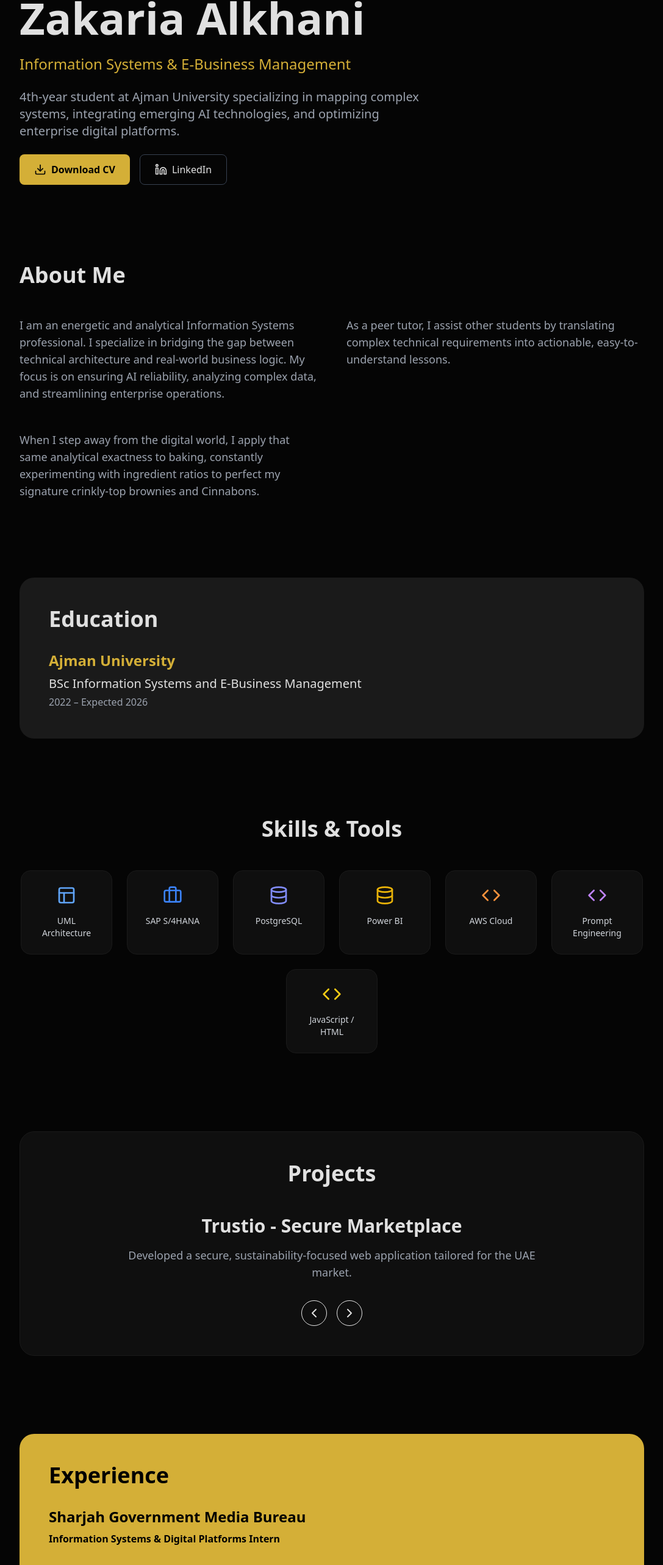
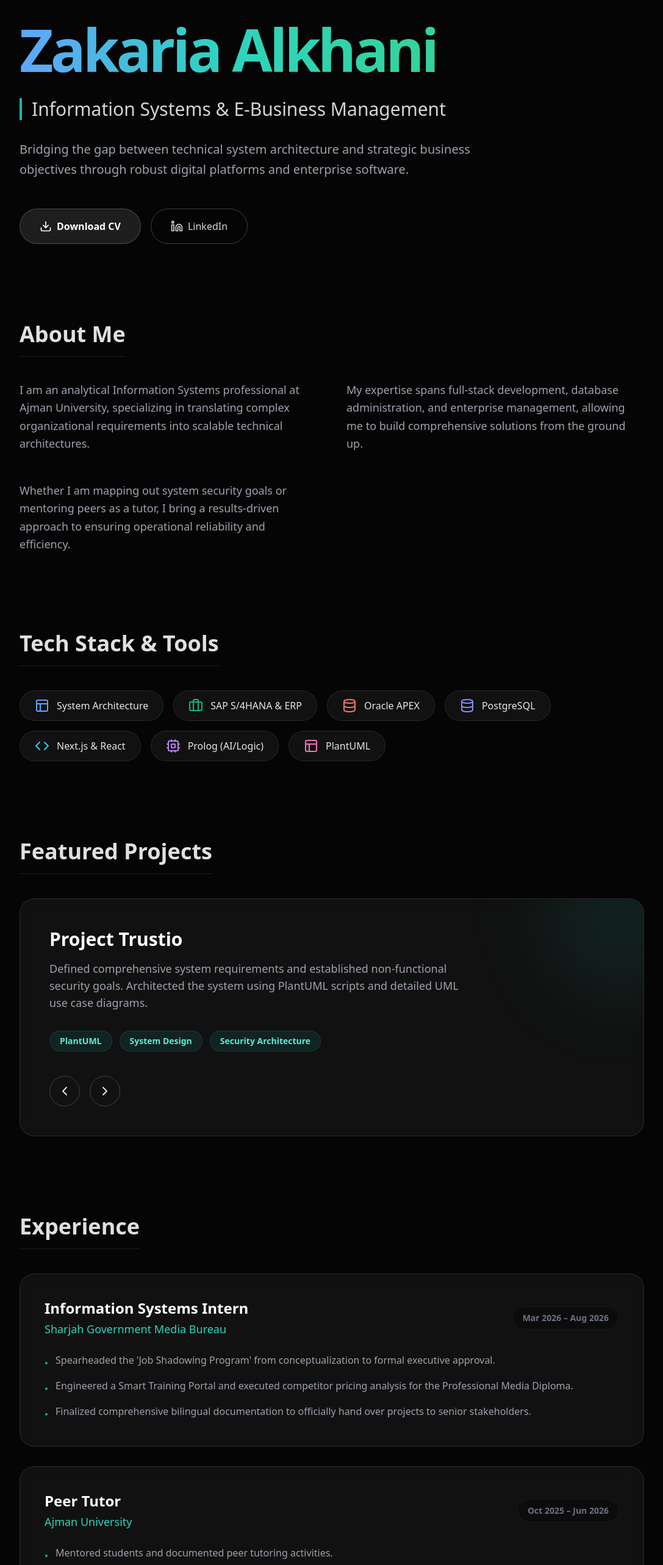
Before and after one commit to zakariayahia286-jpg/zakariayahia286-jpg.github.io, a Next.js app: page / in a window 1280 px wide. Shown: the part 87-2653 px from the top of the page at 61% size, without its empty margins (96-1183 px from the left). Built offline with nearby package versions, Linux system fonts and the light colour scheme.

Commit message:
Revise portfolio details and enhance UI sections
Updated portfolio data with new milestones, improved descriptions, and added new skills and projects. Enhanced UI components and sections for better presentation.

```diff
--- a/app/page.tsx
+++ b/app/page.tsx
@@ -1,98 +1,218 @@
 "use client"
 
 import { useState } from "react"
-import { Mail, Linkedin, Download, ChevronRight, ChevronLeft, Award, BookOpen, Briefcase, Code, Database, Layout } from "lucide-react"
+import { Mail, Linkedin, Download, ChevronRight, ChevronLeft, Award, BookOpen, Briefcase, Code, Database, Layout, Server, Cpu } from "lucide-react"
 
 export default function Home() {
   const [activeProj, setActiveProj] = useState(0)
   const [activeCert, setActiveCert] = useState(0)
 
+  // Upgraded Data Object with specific portfolio milestones
   const data = {
     name: "Zakaria Alkhani",
     role: "Information Systems & E-Business Management",
-    heroText: "4th-year student at Ajman University specializing in mapping complex systems, integrating emerging AI technologies, and optimizing enterprise digital platforms.",
+    heroText: "Bridging the gap between technical system architecture and strategic business objectives through robust digital platforms and enterprise software.",
     about: [
-        "I am an energetic and analytical Information Systems professional. I specialize in bridging the gap between technical architecture and real-world business logic. My focus is on ensuring AI reliability, analyzing complex data, and streamlining enterprise operations.",
-        "As a peer tutor, I assist other students by translating complex technical requirements into actionable, easy-to-understand lessons.",
-        "When I step away from the digital world, I apply that same analytical exactness to baking, constantly experimenting with ingredient ratios to perfect my signature crinkly-top brownies and Cinnabons."
+      "I am an analytical Information Systems professional at Ajman University, specializing in translating complex organizational requirements into scalable technical architectures.",
+      "My expertise spans full-stack development, database administration, and enterprise management, allowing me to build comprehensive solutions from the ground up.",
+      "Whether I am mapping out system security goals or mentoring peers as a tutor, I bring a results-driven approach to ensuring operational reliability and efficiency."
     ],
     skills: [
-        { name: "UML Architecture", icon: <Layout className="w-8 h-8 text-blue-400" /> },
-        { name: "SAP S/4HANA", icon: <Briefcase className="w-8 h-8 text-blue-500" /> },
-        { name: "PostgreSQL", icon: <Database className="w-8 h-8 text-indigo-400" /> },
-        { name: "Power BI", icon: <Database className="w-8 h-8 text-yellow-500" /> },
-        { name: "AWS Cloud", icon: <Code className="w-8 h-8 text-orange-400" /> },
-        { name: "Prompt Engineering", icon: <Code className="w-8 h-8 text-purple-400" /> },
-        { name: "JavaScript / HTML", icon: <Code className="w-8 h-8 text-yellow-400" /> }
+      { name: "System Architecture", icon: <Layout className="w-6 h-6 text-blue-400" /> },
+      { name: "SAP S/4HANA & ERP", icon: <Briefcase className="w-6 h-6 text-emerald-500" /> },
+      { name: "Oracle APEX", icon: <Database className="w-6 h-6 text-red-400" /> },
+      { name: "PostgreSQL", icon: <Database className="w-6 h-6 text-indigo-400" /> },
+      { name: "Next.js & React", icon: <Code className="w-6 h-6 text-cyan-400" /> },
+      { name: "Prolog (AI/Logic)", icon: <Cpu className="w-6 h-6 text-purple-400" /> },
+      { name: "PlantUML", icon: <Layout className="w-6 h-6 text-pink-400" /> }
     ],
     projects: [
-        { title: "Trustio - Secure Marketplace", desc: "Developed a secure, sustainability-focused web application tailored for the UAE market.", tech: ["Wix Studio", "JavaScript", "RBAC"] },
-        { title: "Customer Segmentation & AI Dashboard", desc: "Developed an interactive Power BI dashboard integrating Copilot AI.", tech: ["Power BI", "K-Means", "RFM Analysis"] },
-        { title: "Healthcare LLM RAG Pipeline", desc: "Architected a RAG pipeline to minimize AI hallucinations in medical informatics.", tech: ["AI Prompting", "RAG"] },
-        { title: "GlucEase - HealthTech System Analysis", desc: "Managed the full Agile SDLC for a diabetes management solution.", tech: ["Agile SDLC", "UML"] },
-        { title: "SQL Data Analysis Case Study", desc: "Leveraged PostgreSQL to perform complex data analysis and data cleaning.", tech: ["PostgreSQL", "SQL"] }
+      {
+        title: "Project Trustio",
+        desc: "Defined comprehensive system requirements and established non-functional security goals. Architected the system using PlantUML scripts and detailed UML use case diagrams.",
+        tech: ["PlantUML", "System Design", "Security Architecture"]
+      },
+      {
+        title: "Logic-Based Expert Systems",
+        desc: "Developed complex, logic-based expert systems in Prolog designed for rule-based decision making and advanced problem-solving.",
+        tech: ["Prolog", "AI Logic", "Algorithms"]
+      },
+      {
+        title: "Enterprise Database Management",
+        desc: "Configured complex relational database tables and rigorous data validations utilizing Oracle APEX, alongside executing advanced PostgreSQL queries for data-driven case studies.",
+        tech: ["Oracle APEX", "PostgreSQL", "Data Analysis"]
+      },
+      {
+        title: "Modern UI Components",
+        desc: "Designed and built highly responsive, dynamic user interface components tailored for modern web applications.",
+        tech: ["Next.js", "React", "Tailwind CSS"]
+      }
     ],
-    experience: { role: "Information Systems & Digital Platforms Intern", company: "Sharjah Government Media Bureau", date: "May 2026 – Present", points: ["Mapping and optimizing digital media workflows using UML.", "Managing enterprise-level digital platforms.", "Applying AI prompt engineering to manage media archives."] },
-    education: { uni: "Ajman University", degree: "BSc Information Systems and E-Business Management", date: "2022 – Expected 2026" },
+    experience: [
+      {
+        role: "Information Systems Intern",
+        company: "Sharjah Government Media Bureau",
+        date: "Mar 2026 – Aug 2026",
+        points: [
+          "Spearheaded the 'Job Shadowing Program' from conceptualization to formal executive approval.",
+          "Engineered a Smart Training Portal and executed competitor pricing analysis for the Professional Media Diploma.",
+          "Finalized comprehensive bilingual documentation to officially hand over projects to senior stakeholders."
+        ]
+      },
+      {
+        role: "Peer Tutor",
+        company: "Ajman University",
+        date: "Oct 2025 – Jun 2026",
+        points: [
+          "Mentored students and documented peer tutoring activities.",
+          "Authored professional job descriptions for tutoring work to assist peers.",
+          "Translated complex technical requirements into actionable, easy-to-understand lessons."
+        ]
+      }
+    ],
+    education: { uni: "Ajman University", degree: "BSc Information Systems and E-Business Management", date: "Expected 2026" },
     certs: [
-        { name: "SAP S/4HANA Cloud Public", issuer: "SAP", date: "Apr 2026" },
-        { name: "AWS Cloud Operations", issuer: "AWS", date: "Apr 2025" },
-        { name: "Fundamentals of AI Agents", issuer: "Various", date: "May 2026" },
-        { name: "Peer Tutoring Training", issuer: "Ajman University", date: "Oct 2025" },
-        { name: "Digital Marketing & E-Commerce", issuer: "Google", date: "Oct 2023" }
+      { name: "SAP Dual Study Program", issuer: "SAP", date: "Jun 2026" },
+      { name: "SAP S/4HANA Cloud Public Edition", issuer: "SAP", date: "2026" },
+      { name: "Peer Tutoring Training", issuer: "Ajman University", date: "Oct 2025" }
     ]
   }
 
   return (
-    <main className="min-h-screen bg-[#050505] text-[#E0E0E0] font-sans p-6 md:p-20">
+    <main className="min-h-screen bg-[#050505] text-[#E0E0E0] font-sans p-6 md:p-20 selection:bg-teal-500/30">
       <div className="max-w-5xl mx-auto space-y-32">
-        <section className="space-y-6">
-          <h1 className="text-7xl font-extrabold">{data.name}</h1>
-          <h2 className="text-2xl text-[#D4AF37]">{data.role}</h2>
-          <p className="text-xl text-gray-400 max-w-2xl">{data.heroText}</p>
-          <div className="flex gap-4">
-            <a href="/cv.pdf" download="Zakaria_Alkhani_CV.pdf" className="px-6 py-3 rounded-lg bg-[#D4AF37] text-black font-semibold flex items-center gap-2"><Download className="w-5 h-5" /> Download CV</a>
-            <a href="https://www.linkedin.com/in/zakaria-yahia-271073284" target="_blank" className="px-6 py-3 rounded-lg border border-gray-700 flex items-center gap-2"><Linkedin className="w-5 h-5" /> LinkedIn</a>
+
+        {/* HERO SECTION */}
+        <section className="space-y-8 pt-10">
+          <h1 className="text-6xl md:text-8xl font-extrabold tracking-tighter">
+            <span className="bg-gradient-to-r from-blue-400 via-teal-400 to-emerald-400 bg-clip-text text-transparent">
+              {data.name}
+            </span>
+          </h1>
+          <h2 className="text-2xl md:text-3xl font-medium text-gray-300 border-l-4 border-teal-500 pl-4">
+            {data.role}
+          </h2>
+          <p className="text-xl text-gray-400 max-w-3xl leading-relaxed">
+            {data.heroText}
+          </p>
+          <div className="flex flex-wrap gap-4 pt-4">
+            <a href="/cv.pdf" download="Zakaria_Alkhani_CV.pdf" className="px-8 py-4 rounded-full bg-white/10 backdrop-blur-md border border-white/20 text-white font-semibold flex items-center gap-2 transition-all hover:bg-white/20 hover:scale-105 hover:border-teal-400/50">
+              <Download className="w-5 h-5" /> Download CV
+            </a>
+            <a href="https://www.linkedin.com/in/zakaria-yahia-271073284" target="_blank" rel="noreferrer" className="px-8 py-4 rounded-full border border-gray-700 text-gray-300 flex items-center gap-2 transition-all hover:bg-white/5 hover:text-white hover:border-gray-500">
+              <Linkedin className="w-5 h-5" /> LinkedIn
+            </a>
           </div>
         </section>
 
-        <section id="about">
-          <h3 className="text-4xl font-bold mb-12">About Me</h3>
-          <div className="grid md:grid-cols-2 gap-12 text-gray-400 text-lg">{data.about.map((p, i) => <p key={i}>{p}</p>)}</div>
+        {/* ABOUT SECTION */}
+        <section id="about" className="space-y-10">
+          <h3 className="text-4xl font-bold border-b border-white/10 pb-4 inline-block">About Me</h3>
+          <div className="grid md:grid-cols-2 gap-12 text-gray-400 text-lg leading-relaxed">
+            {data.about.map((p, i) => <p key={i}>{p}</p>)}
+          </div>
         </section>
 
-        <section id="education" className="bg-[#1A1A1A] rounded-3xl p-12">
-            <h3 className="text-4xl font-bold mb-8">Education</h3>
-            <h4 className="text-2xl font-bold text-[#D4AF37]">{data.education.uni}</h4>
-            <p className="text-xl font-medium mt-2">{data.education.degree}</p>
-            <p className="text-gray-400 mt-1">{data.education.date}</p>
+        {/* SKILLS SECTION */}
+        <section id="skills" className="space-y-10">
+          <h3 className="text-4xl font-bold border-b border-white/10 pb-4 inline-block">Tech Stack & Tools</h3>
+          <div className="flex flex-wrap gap-4">
+            {data.skills.map((s, i) => (
+              <div key={i} className="bg-white/5 backdrop-blur-sm border border-white/10 rounded-full px-6 py-3 flex items-center gap-3 transition-all duration-300 hover:-translate-y-1 hover:bg-white/10 hover:border-teal-500/50 hover:shadow-[0_0_15px_rgba(20,184,166,0.2)]">
+                {s.icon}
+                <span className="font-medium text-gray-200">{s.name}</span>
+              </div>
+            ))}
+          </div>
         </section>
 
-        <section id="skills" className="text-center">
-            <h3 className="text-4xl font-bold mb-12">Skills & Tools</h3>
-            <div className="flex flex-wrap justify-center gap-6">{data.skills.map((s, i) => <div key={i} className="bg-[#0F0F0F] border border-[#1A1A1A] rounded-2xl p-6 flex flex-col items-center w-[150px] transition-all duration-300 hover:scale-110 hover:border-[#D4AF37] hover:shadow-lg hover:shadow-[#D4AF37]/20">{s.icon}<span className="mt-4 text-sm text-gray-300">{s.name}</span></div>)}</div>
+        {/* PROJECTS CAROUSEL (Upgraded Glassmorphism) */}
+        <section id="projects" className="space-y-10">
+           <h3 className="text-4xl font-bold border-b border-white/10 pb-4 inline-block">Featured Projects</h3>
+           <div className="bg-white/5 backdrop-blur-md border border-white/10 rounded-3xl p-8 md:p-12 relative overflow-hidden group">
+             {/* Decorative Background Glow */}
+             <div className="absolute -top-24 -right-24 w-64 h-64 bg-teal-500/10 rounded-full blur-3xl group-hover:bg-teal-500/20 transition-all duration-700"></div>
+
+             <div className="relative z-10">
+                <h4 className="text-3xl font-bold mb-4 text-white">{data.projects[activeProj].title}</h4>
+                <p className="text-gray-400 text-lg mb-8 max-w-2xl min-h-[80px]">
+                  {data.projects[activeProj].desc}
+                </p>
+                <div className="flex flex-wrap gap-3 mb-10">
+                  {data.projects[activeProj].tech.map((t, i) => (
+                    <span key={i} className="px-4 py-1.5 text-sm font-semibold text-teal-300 bg-teal-900/30 rounded-full border border-teal-500/20">
+                      {t}
+                    </span>
+                  ))}
+                </div>
+                <div className="flex gap-4">
+                  <button onClick={() => setActiveProj((activeProj - 1 + data.projects.length) % data.projects.length)} className="p-3 border border-white/20 rounded-full hover:bg-white/10 transition-colors">
+                    <ChevronLeft className="w-6 h-6" />
+                  </button>
+                  <button onClick={() => setActiveProj((activeProj + 1) % data.projects.length)} className="p-3 border border-white/20 rounded-full hover:bg-white/10 transition-colors">
+                    <ChevronRight className="w-6 h-6" />
+                  </button>
+                </div>
+             </div>
+           </div>
         </section>
 
-        <section id="projects" className="bg-[#0F0F0F] border border-[#1A1A1A] rounded-3xl p-12 text-center">
-             <h3 className="text-4xl font-bold mb-12">Projects</h3>
-             <h4 className="text-3xl font-bold mb-4">{data.projects[activeProj].title}</h4>
-             <p className="text-gray-400 text-lg mb-8 max-w-2xl mx-auto">{data.projects[activeProj].desc}</p>
-             <div className="flex justify-center gap-4"><button onClick={() => setActiveProj((activeProj - 1 + data.projects.length) % data.projects.length)} className="p-2 border rounded-full"><ChevronLeft /></button><button onClick={() => setActiveProj((activeProj + 1) % data.projects.length)} className="p-2 border rounded-full"><ChevronRight /></button></div>
+        {/* EXPERIENCE SECTION */}
+        <section id="experience" className="space-y-10">
+            <h3 className="text-4xl font-bold border-b border-white/10 pb-4 inline-block">Experience</h3>
+            <div className="grid gap-8">
+              {data.experience.map((exp, i) => (
+                <div key={i} className="bg-white/5 backdrop-blur-md border border-white/10 rounded-3xl p-8 md:p-10 transition-all duration-300 hover:-translate-y-1 hover:bg-white/10 hover:border-blue-500/50">
+                  <div className="flex flex-col md:flex-row md:justify-between md:items-center mb-6 gap-2">
+                    <div>
+                      <h4 className="text-2xl font-bold text-white mb-1">{exp.role}</h4>
+                      <h5 className="text-lg text-teal-400 font-medium">{exp.company}</h5>
+                    </div>
+                    <span className="text-sm font-semibold text-gray-500 bg-black/30 px-4 py-2 rounded-full border border-white/5 whitespace-nowrap">
+                      {exp.date}
+                    </span>
+                  </div>
+                  <ul className="space-y-3">
+                    {exp.points.map((pt, idx) => (
+                      <li key={idx} className="text-gray-400 flex items-start gap-3">
+                        <span className="text-teal-500 mt-1.5">•</span>
+                        <span className="leading-relaxed">{pt}</span>
+                      </li>
+                    ))}
+                  </ul>
+                </div>
+              ))}
+            </div>
         </section>
 
-        <section id="experience" className="bg-[#D4AF37] text-black rounded-3xl p-12">
-            <h3 className="text-4xl font-bold mb-8">Experience</h3>
-            <h4 className="text-2xl font-bold mb-2">{data.experience.company}</h4>
-            <p className="font-semibold mb-6">{data.experience.role}</p>
-            <ul className="space-y-4">{data.experience.points.map((pt, i) => <li key={i} className="text-lg font-medium">• {pt}</li>)}</ul>
-        </section>
+        {/* EDUCATION & CERTIFICATIONS */}
+        <div className="grid md:grid-cols-2 gap-8 pb-20">
+          <section id="education" className="bg-white/5 backdrop-blur-md border border-white/10 rounded-3xl p-10 transition-all hover:border-emerald-500/50">
+              <BookOpen className="w-10 h-10 text-emerald-400 mb-6" />
+              <h3 className="text-3xl font-bold mb-6">Education</h3>
+              <h4 className="text-xl font-bold text-white mb-2">{data.education.uni}</h4>
+              <p className="text-lg text-gray-300 mb-2">{data.education.degree}</p>
+              <p className="text-gray-500 font-medium">{data.education.date}</p>
+          </section>
 
-        <section id="certs" className="bg-[#0F0F0F] border border-[#1A1A1A] rounded-3xl p-12 text-center pb-20">
-             <h3 className="text-4xl font-bold mb-12">Certifications</h3>
-             <h4 className="text-xl font-bold text-white mb-4">{data.certs[activeCert].name}</h4>
-             <p className="text-gray-400 mb-6">{data.certs[activeCert].issuer} | {data.certs[activeCert].date}</p>
-             <div className="flex justify-center gap-4"><button onClick={() => setActiveCert((activeCert - 1 + data.certs.length) % data.certs.length)} className="p-2 border rounded-full"><ChevronLeft /></button><button onClick={() => setActiveCert((activeCert + 1) % data.certs.length)} className="p-2 border rounded-full"><ChevronRight /></button></div>
-        </section>
+          <section id="certs" className="bg-white/5 backdrop-blur-md border border-white/10 rounded-3xl p-10 transition-all hover:border-purple-500/50 relative overflow-hidden">
+              <Award className="w-10 h-10 text-purple-400 mb-6" />
+              <h3 className="text-3xl font-bold mb-6">Certifications</h3>
+              <div className="min-h-[120px]">
+                <h4 className="text-xl font-bold text-white mb-2">{data.certs[activeCert].name}</h4>
+                <p className="text-gray-400">{data.certs[activeCert].issuer} • {data.certs[activeCert].date}</p>
+              </div>
+              <div className="flex gap-4 mt-6">
+                <button onClick={() => setActiveCert((activeCert - 1 + data.certs.length) % data.certs.length)} className="p-2 border border-white/20 rounded-full hover:bg-white/10 transition-colors">
+                  <ChevronLeft className="w-5 h-5" />
+                </button>
+                <button onClick={() => setActiveCert((activeCert + 1) % data.certs.length)} className="p-2 border border-white/20 rounded-full hover:bg-white/10 transition-colors">
+                  <ChevronRight className="w-5 h-5" />
+                </button>
+              </div>
+          </section>
+        </div>
+
       </div>
     </main>
   )
```
